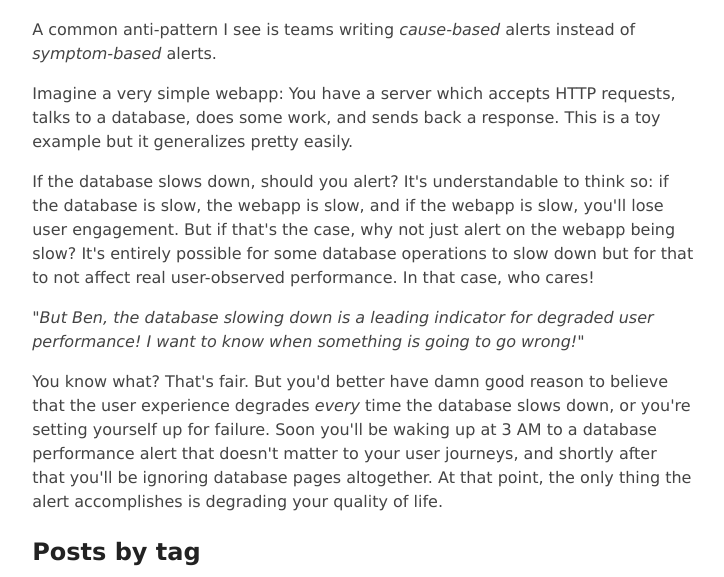
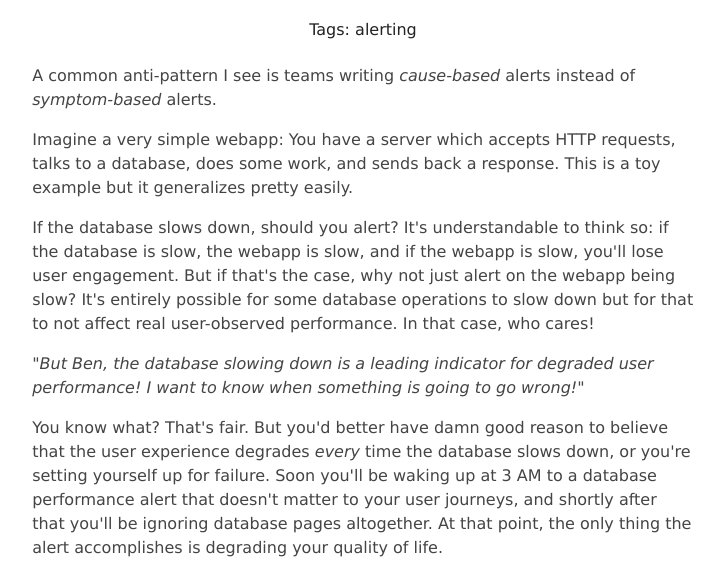
Before and after one commit to beggers/beggers.github.io, an Astro site: page /cause-based-alerts-bad in a window 1280 px wide. Shown: the part 188-765 px from the top of the page, without its empty margins (277-1001 px from the left). Built offline with nearby package versions, Linux system fonts and the light colour scheme; Astro itself is replaced by a stand-in of ours.

Commit message:
add tags to postheader

```diff
--- a/src/components/PostHeader.astro
+++ b/src/components/PostHeader.astro
@@ -13,6 +13,7 @@ const {
   <h2>{title}</h2>
   <h4>Originally posted: {pubDate}</h4>
   {updated && <h4> Updated: {updated}</h4>}
+  <h4>Tags: {tags}</h4>
   <style>
     h2 {
       text-align: center;
```
